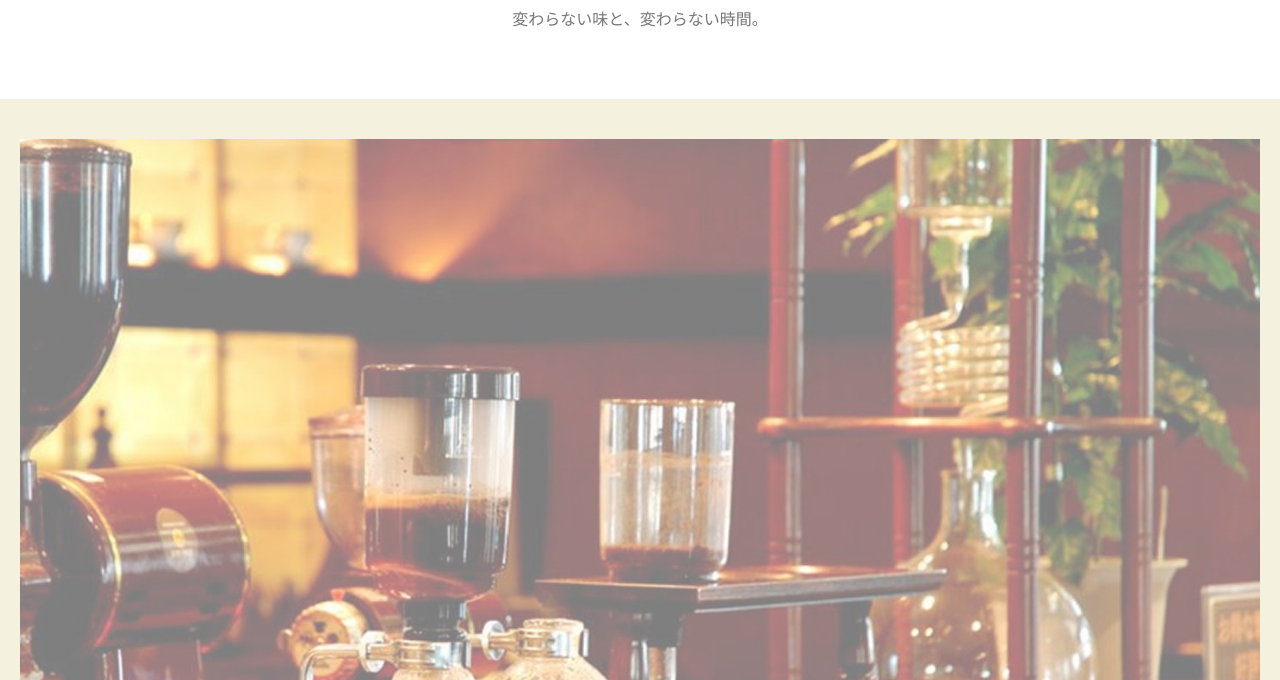
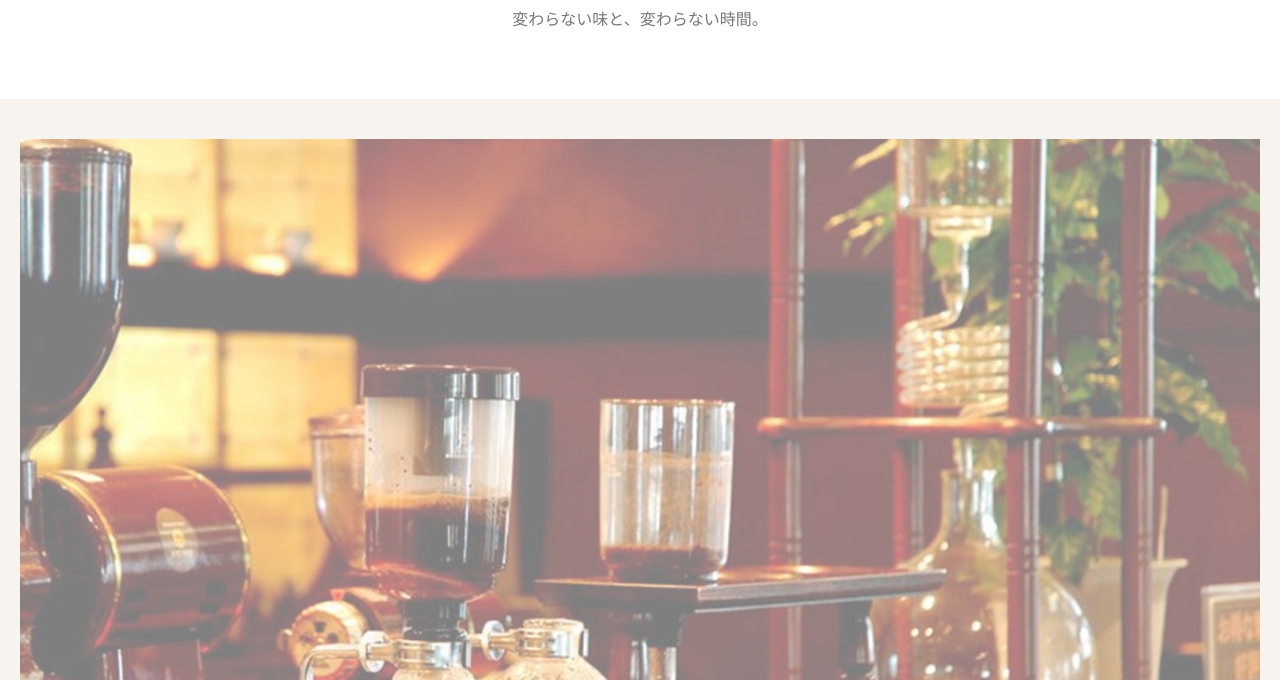
Before and after one commit to kugi227/sunaba-site, a plain HTML site: page index.html in a window 1280 px wide. Shown: the part 120-800 px from the top of the page. Drawn offline with Linux system fonts and the light colour scheme.

Commit message:
Refactor CSS styles for consistency and readability

```diff
--- a/style.css
+++ b/style.css
@@ -305,3 +305,6 @@ section {
 .menu-item{
   writing-mode: horizontal-tb;
 }
+body{
+  background:#f7f3ef;
+}
```
